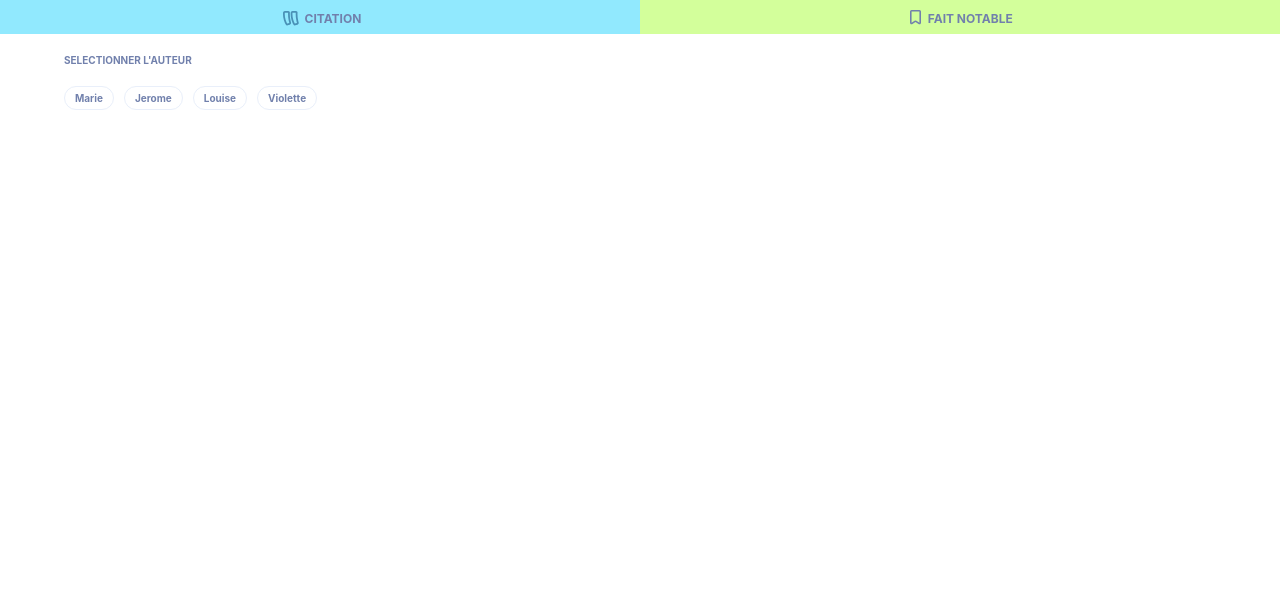
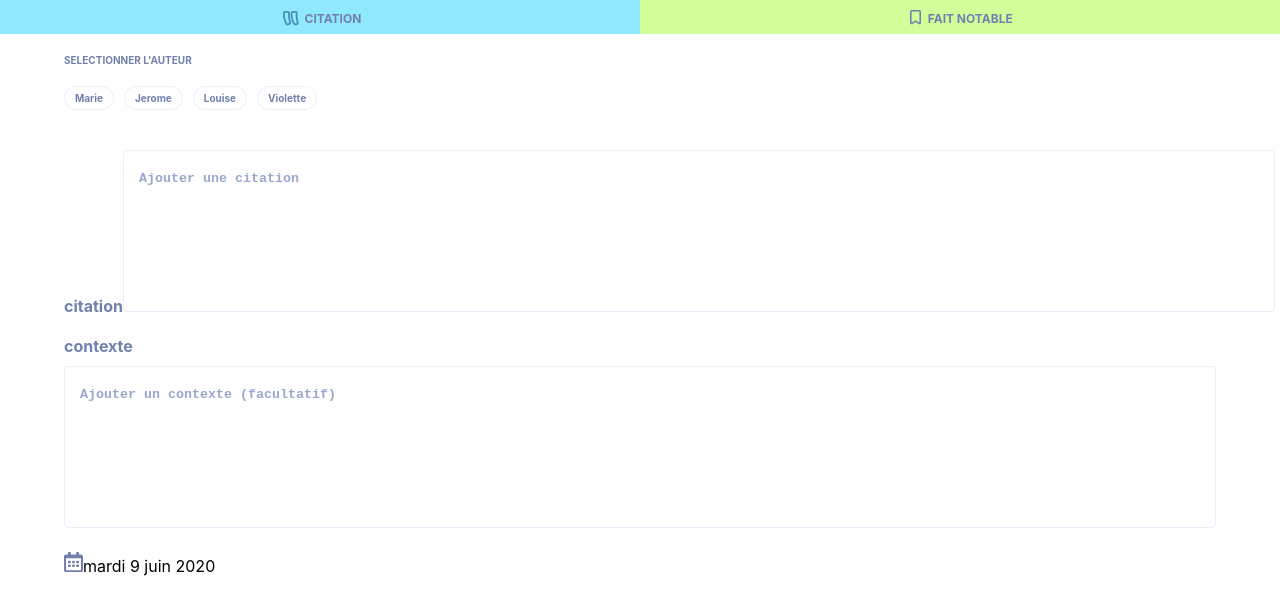
Before and after one commit to Refsone/TinyHappy-Project-3, a React (Create React App) app: page / in a window 1280 px wide. Shown: the top 614 px of the page. Built offline with nearby package versions, Linux system fonts and the light colour scheme; the HTML template or start-up script is replaced by a standard one.

Commit message:
create Calendar component

```diff
--- /dev/null
+++ b/src/components/moments/Calendar.css
@@ -0,0 +1,3 @@
+.calendar {
+    margin: 20px 0 0 5vw;
+}
--- /dev/null
+++ b/src/components/moments/Calendar.js
@@ -0,0 +1,18 @@
+import React from 'react'
+import calendar from '../../images/calendrier.svg'
+import './Calendar.css'
+
+const Calendar = () => {
+  const date = new Date()
+  const options = { weekday: 'long', year: 'numeric', month: 'long', day: 'numeric' }
+  const dateLocal = date.toLocaleDateString('fr-FR', options)
+
+  return (
+    <div className='calendar'>
+      <img src={calendar} />
+      {dateLocal}
+    </div>
+  )
+}
+
+export default Calendar
--- /dev/null
+++ b/src/components/moments/ChampTexte.css
@@ -0,0 +1,23 @@
+.champ {
+    margin-left: 5vw;
+    margin-top: 20px;
+}
+
+textarea {
+    resize: none;
+    border: solid 1px #E9EFFA;
+    border-radius: 4px;
+    width: 90vw;
+    margin-top: 10px;
+    padding:20px 15px;
+}
+
+.champ label {
+    color: #7180AC;
+    font-weight: bold;
+}
+
+.champ ::placeholder {
+    color: #98A7CD;
+    font-weight: bold;
+}
--- a/src/components/moments/ChampTexte.js
+++ b/src/components/moments/ChampTexte.js
@@ -1,8 +1,14 @@
 import React from 'react'
+import './ChampTexte.css'
 
-const ChampTexte = () => {
+const ChampTexte = (props) => {
   return (
-    <div />
+    <div>
+      <form className='champ'>
+        <label for='text'>{props.title}</label>
+        <textarea id='text' name='text' rows='8' cols='35' placeholder={props.placeholder} />
+      </form>
+    </div>
   )
 }
 
--- a/src/components/moments/CreateMoments.js
+++ b/src/components/moments/CreateMoments.js
@@ -1,12 +1,17 @@
 import React from 'react'
 import MomentNavbar from './MomentNavbar'
 import SelectAuteur from './SelectAuteur'
+import ChampTexte from './ChampTexte'
+import Calendar from './Calendar'
 
 const CreateMoment = () => {
   return (
     <div>
       <MomentNavbar />
       <SelectAuteur />
+      <ChampTexte title='citation' placeholder='Ajouter une citation' />
+      <ChampTexte title='contexte' placeholder='Ajouter un contexte (facultatif)' />
+      <Calendar />
     </div>
   )
 }
--- a/src/components/moments/MomentNavbar.css
+++ b/src/components/moments/MomentNavbar.css
@@ -1,4 +1,3 @@
-
 .activeCitation {
   background-color: #91E9FE;
 }
--- a/src/components/moments/MomentNavbar.js
+++ b/src/components/moments/MomentNavbar.js
@@ -2,13 +2,13 @@ import React from 'react'
 import './MomentNavbar.css'
 import citation from '../../images/citation.svg'
 import faitNotable from '../../images/faitNotable.svg'
-import { Link } from 'react-router-dom'
+import { NavLink } from 'react-router-dom'
 
 const MomentNavbar = () => {
   return (
     <div className='momentNavbar'>
-      <Link className='activeCitation'><img className='imgCitation' src={citation} />CITATION</Link>
-      <Link className='activeFait'><img className='imgFait' src={faitNotable} />FAIT NOTABLE</Link>
+      <NavLink to='' activeClassName='activeCitation'><img className='imgCitation' src={citation} />CITATION</NavLink>
+      <NavLink to='' activeClassName='activeFait'><img className='imgFait' src={faitNotable} />FAIT NOTABLE</NavLink>
     </div>
   )
 }
```
